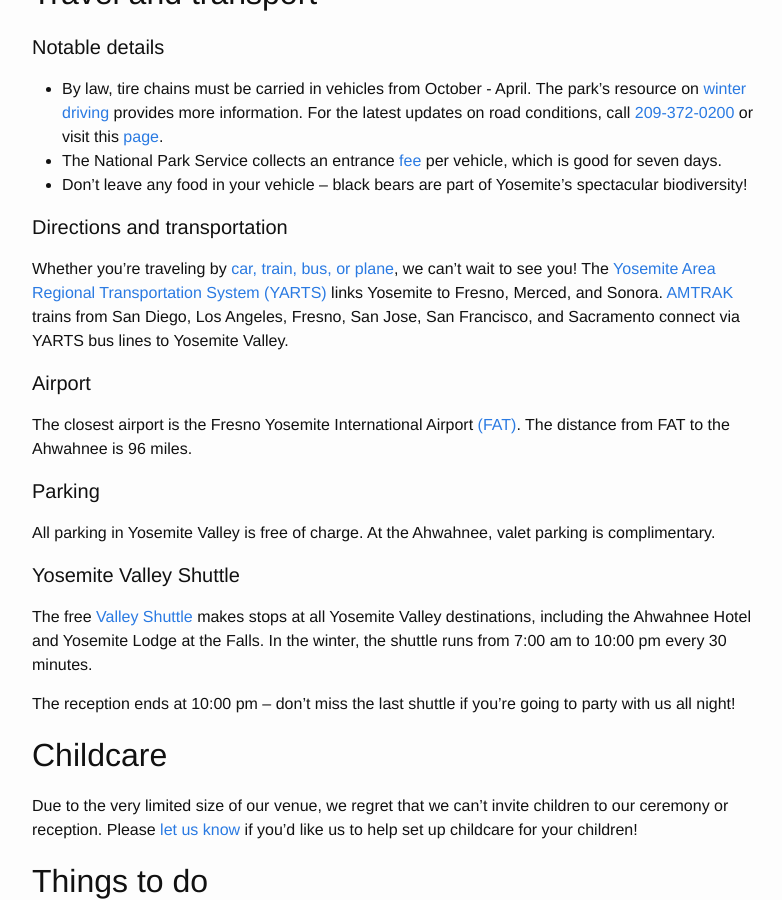
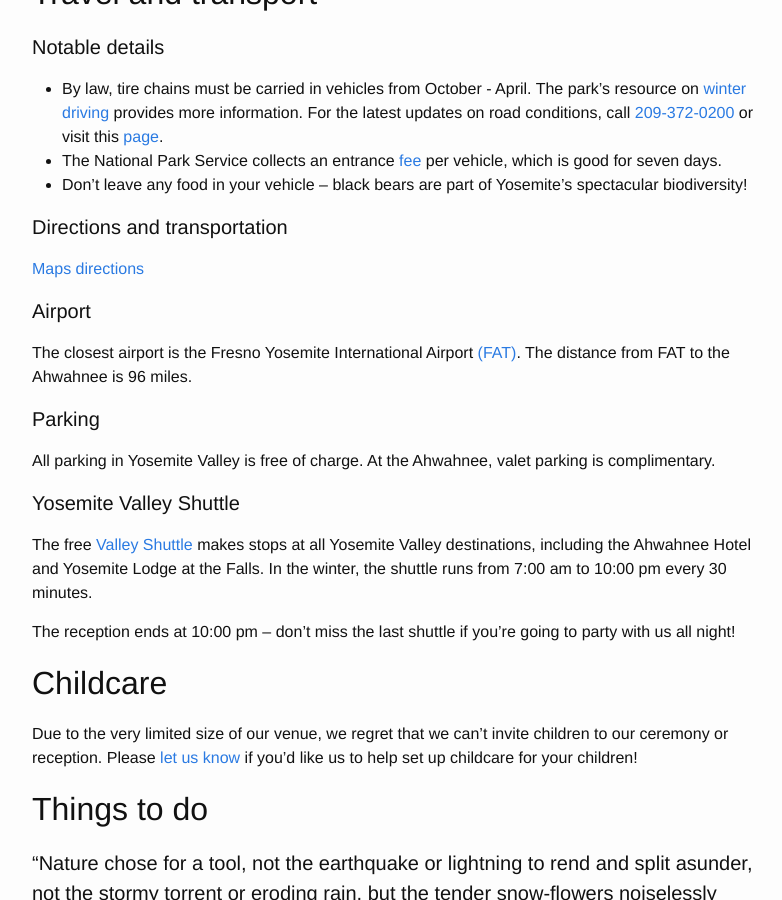
Before and after one commit to j-e-yosemite/j-e-yosemite.github.io, a Jekyll site: the page built from details.md, in a window 1280 px wide and 900 px high, scrolled down 871 px. Shown: the whole window, without its empty margins (238-1020 px from the left). Built offline with Jekyll 4.4.1, drawn with Linux system fonts in a browser that asks for light colours.

Commit message:
Update details.md

```diff
--- a/details.md
+++ b/details.md
@@ -41,7 +41,7 @@
 
 #### Directions and transportation
 
-Whether you're traveling by [car, train, bus, or plane](http://www.travelyosemite.com/discover/getting-here/), we can't wait to see you! The [Yosemite Area Regional Transportation System (YARTS)](http://yarts.com/) links Yosemite to Fresno, Merced, and Sonora. [AMTRAK](https://www.amtrak.com/home) trains from San Diego, Los Angeles, Fresno, San Jose, San Francisco, and Sacramento connect via YARTS bus lines to Yosemite Valley.
+[Maps directions](https://www.google.com/maps/dir//The+Majestic+Yosemite+Hotel,+Yosemite+National+Park,+1+Ahwahnee+Drive,+YOSEMITE+NATIONAL+PARK,+CA+95389/@37.7463066,-119.5754088,18z/data=!4m15!1m6!3m5!1s0x8096f2247ecdffc7:0x158818855532ea96!2sThe+Majestic+Yosemite+Hotel!8m2!3d37.746154!4d-119.574336!4m7!1m0!1m5!1m1!1s0x8096f2247ecdffc7:0x158818855532ea96!2m2!1d-119.574336!2d37.746154)
 
 #### Airport
 
```
